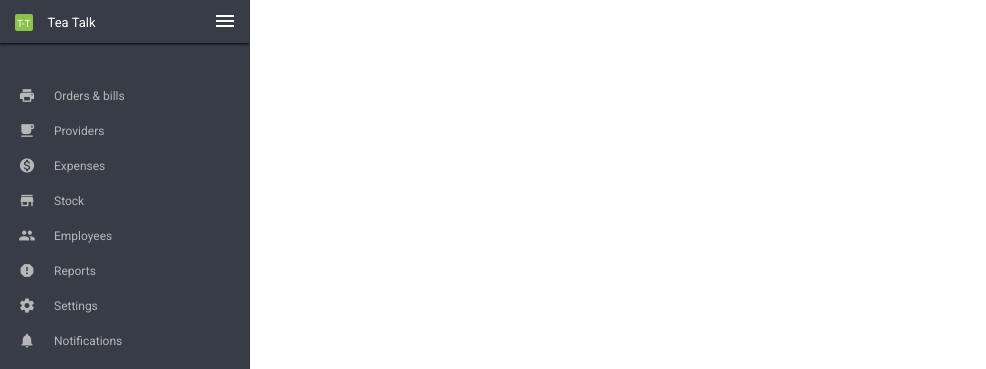
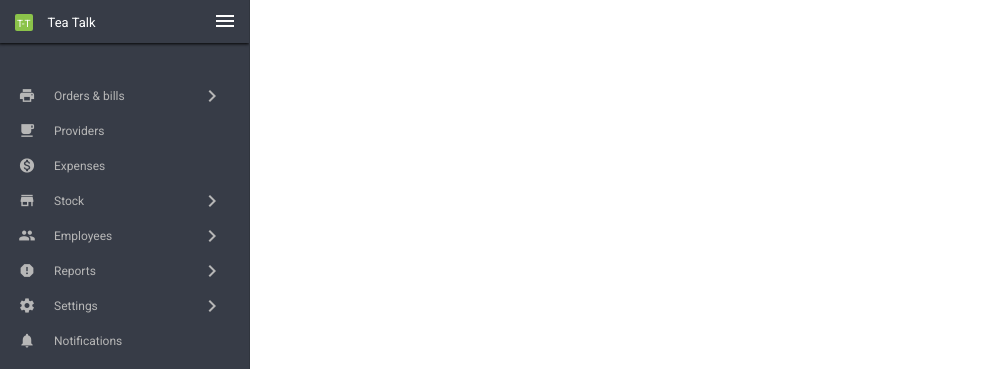
Before and after one commit to mahdi-akbary/serving-buddy-admin-update, an Angular app: page / in a window 1280 px wide. Shown: the top 369 px of the page, without its empty margins (0-986 px from the left). Built offline with nearby package versions, Linux system fonts and the light colour scheme.

Commit message:
fixes the transition

```diff
--- a/src/app/app.component.html
+++ b/src/app/app.component.html
@@ -12,16 +12,21 @@
       </div>
     </div>
 
-    <mat-tree class="tree" [dataSource]="dataSource" [treeControl]="treeControl">
-      <mat-tree-node  *matTreeNodeDef="let node; when: hasChild"
-                     [ngClass]="{'node' : true , 'child-node': !node.expandable}"
-                     matTreeNodePadding
-                     matTreeNodePaddingIndent="20"
-                     matTreeNodeToggle>
-        <mat-icon class="node-icon">
-          {{node.icon}}</mat-icon>
-        <span>{{node.name}}</span>
-      </mat-tree-node>
+    <mat-tree  class="tree" [dataSource]="dataSource" [treeControl]="treeControl">
+        <mat-tree-node [@openClose] *matTreeNodeDef="let node; when: hasChild"
+                        [ngClass]="{'node' : true}"
+                        matTreeNodePadding
+                        matTreeNodeOutlet
+                        matTreeNodePaddingIndent="20"
+                        matTreeNodeToggle>
+          <div class="node-text">
+            <mat-icon class="node-icon">{{node.icon}}</mat-icon>
+            <span>{{node.name}}</span>
+          </div>
+            <mat-icon *ngIf="node.expandable" class="node-icon-status">
+              {{treeControl.isExpanded(node) ? 'expand_more' : 'chevron_right'}}
+            </mat-icon>
+        </mat-tree-node>
     </mat-tree>
 
 <!--    <npsMenuItem [npsRouterLink]="'/orders'" [npsIcon]="'print'" [npsText]="'Orders &amp; bills'" [hasSub]="true">-->
--- a/src/app/app.component.styl
+++ b/src/app/app.component.styl
@@ -56,6 +56,7 @@
   background-color sideNav
   padding-top: 35px;
   .node
+    cursor pointer
     display: flex;
     flex-direction: row;
     align-items: center;
@@ -64,13 +65,24 @@
     width: 250px;
     min-height: 35px !important
     font-size: 12px;
-    span
-      padding-left 15px
-    .node-icon
-      padding-left 15px
-      font-size  17px
+    transition: all 2s ease;
+    &:hover
+      background-color #333741
+    .node-text
       display flex
-      justify-content center
+      width 80%
       align-items center
-  .child-node
-    width 230px
+      span
+        padding-left 15px
+      .node-icon
+        padding-left 15px
+        font-size  17px
+        display flex
+        justify-content center
+        align-items center
+      .node-icon-status
+        position relative
+        right  20px
+
+.div-class
+  background-color yellow !important
--- a/src/app/app.component.ts
+++ b/src/app/app.component.ts
@@ -1,11 +1,32 @@
-import {Component} from '@angular/core';
+import {Component, HostBinding} from '@angular/core';
 import {FlatTreeControl} from "@angular/cdk/tree";
 import {MatTreeFlatDataSource, MatTreeFlattener} from "@angular/material/tree";
-
+import { trigger, state, style, transition, animate } from '@angular/animations';
 @Component({
   selector: 'app-root',
   templateUrl: './app.component.html',
-  styleUrls: ['./app.component.styl']
+  styleUrls: ['./app.component.styl'],
+  animations: [
+    trigger('openClose', [
+        transition(
+          ':enter',
+          [
+            style({ height: 0, opacity: 0 }),
+            animate('0.3s linear',
+              style({ height: 35, opacity: 1 }))
+          ]
+        ),
+        transition(
+          ':leave',
+          [
+            style({ height: 35, opacity: 1 }),
+            animate('0.3s linear',
+              style({ height: 0, opacity: 0 }))
+          ]
+        )
+      ]
+    ),
+  ]
 })
 export class AppComponent {
   showFiller: boolean = false;
```
